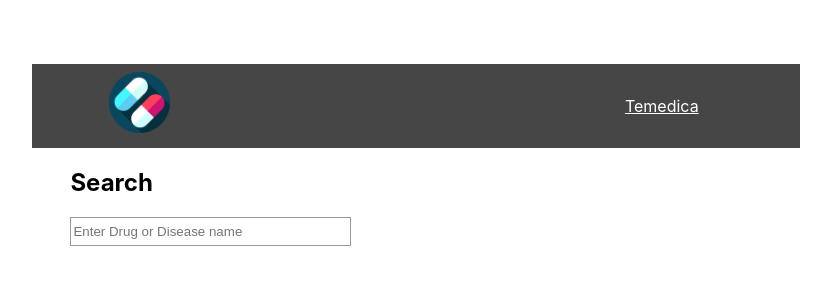
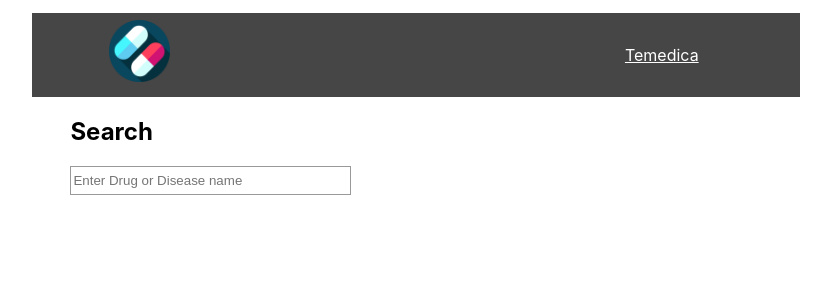
Before and after one commit to pawanrajgautam411/temedica-app, a React (Create React App) app: page / in a window 1280 px wide. Shown: the top 300 px of the page, without its empty margins (224-1055 px from the left). Built offline with nearby package versions, Linux system fonts and the light colour scheme.

Commit message:
top margin for App class

```diff
--- a/src/App.js
+++ b/src/App.js
@@ -7,7 +7,7 @@ import './css/header.css';
 function App() {
 
   const appCSS = {
-    margin: "5% 20% 40%"
+    margin: "1% 20% 40%"
   }
 
   return (
```
